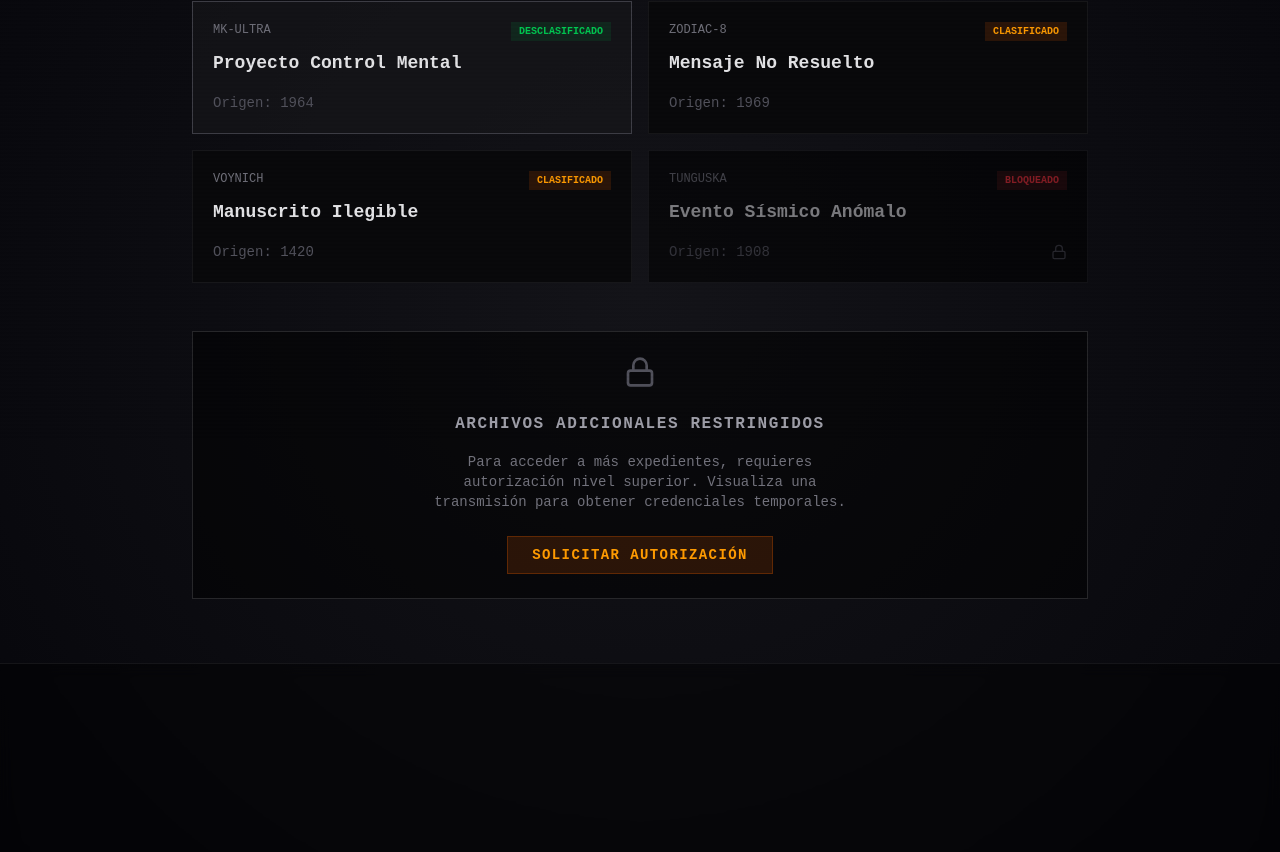
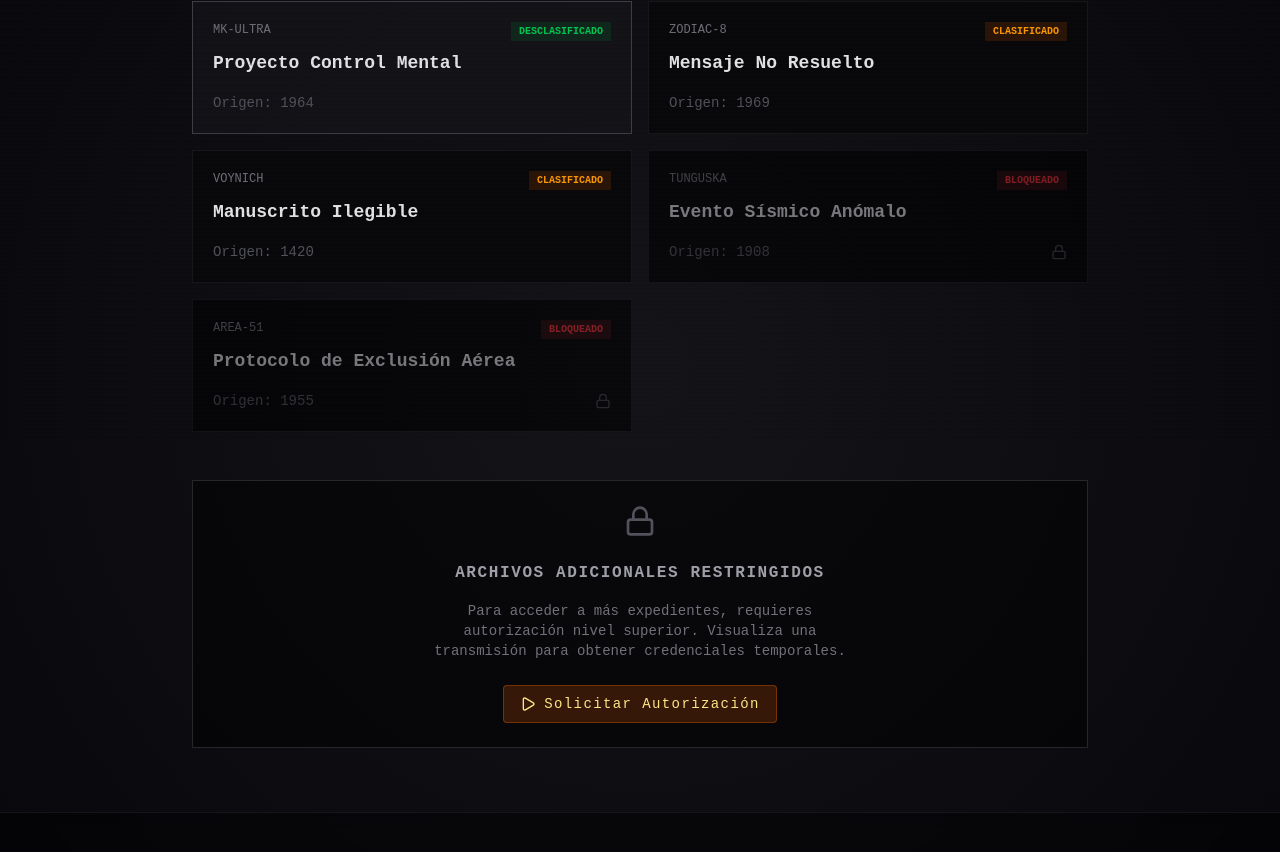
Before and after one commit to morispolanco/games, a React (Vite) app: page /archive in a window 1280 px wide. Shown: the part 362-1214 px from the top of the page. Built offline with nearby package versions, Linux system fonts and the light colour scheme.

Commit message:
Implement Rewarded Ad for Restricted Archives

```diff
--- a/src/pages/Archive.jsx
+++ b/src/pages/Archive.jsx
@@ -1,16 +1,19 @@
-import React from 'react';
+import React, { useState } from 'react';
 import { useNavigate } from 'react-router-dom';
-import { FileLock2, ArrowLeft, Lock } from 'lucide-react';
+import { FileLock2, ArrowLeft, Lock, CheckCircle } from 'lucide-react';
+import RewardedAd from '../components/ads/RewardedAd';
+
+const Archive = () => {
+  const navigate = useNavigate();
+  const [isAuthorized, setIsAuthorized] = useState(false);
 
   const cases = [
     { id: 'MK-ULTRA', status: 'desclasificado', title: 'Proyecto Control Mental', date: '1964' },
     { id: 'ZODIAC-8', status: 'clasificado', title: 'Mensaje No Resuelto', date: '1969' },
     { id: 'VOYNICH', status: 'clasificado', title: 'Manuscrito Ilegible', date: '1420' },
-  { id: 'TUNGUSKA', status: 'bloqueado', title: 'Evento Sísmico Anómalo', date: '1908' },
+    { id: 'TUNGUSKA', status: isAuthorized ? 'desclasificado' : 'bloqueado', title: 'Evento Sísmico Anómalo', date: '1908' },
+    { id: 'AREA-51', status: isAuthorized ? 'desclasificado' : 'bloqueado', title: 'Protocolo de Exclusión Aérea', date: '1955' },
   ];
-
-const Archive = () => {
-  const navigate = useNavigate();
 
   return (
     <div className="flex-1 flex flex-col w-full max-w-4xl mx-auto animate-in fade-in">
@@ -43,18 +46,29 @@ const Archive = () => {
             <div className="flex justify-between items-center mt-2">
               <span className="text-sm text-zinc-600">Origen: {c.date}</span>
               {c.status === 'bloqueado' && <Lock size={16} className="text-zinc-700" />}
+              {c.status === 'desclasificado' && isAuthorized && (c.id === 'TUNGUSKA' || c.id === 'AREA-51') && <CheckCircle size={16} className="text-green-500" />}
             </div>
           </div>
         ))}
       </div>
 
       <div className="mt-12 p-6 border border-zinc-800 bg-black/50 text-center flex flex-col items-center gap-4">
+        {isAuthorized ? (
+          <div className="flex flex-col items-center gap-2 animate-in zoom-in duration-500">
+            <CheckCircle size={48} className="text-green-500 mb-2" />
+            <h3 className="text-green-500 font-bold tracking-widest uppercase">Autorización Nivel 4 Concedida</h3>
+            <p className="text-zinc-400 text-sm">Has desbloqueado expedientes previamente restringidos. El acceso será válido durante esta sesión.</p>
+          </div>
+        ) : (
+          <>
             <Lock size={32} className="text-zinc-600 mb-2" />
             <h3 className="text-zinc-400 font-bold tracking-widest uppercase">Archivos Adicionales Restringidos</h3>
             <p className="text-zinc-500 text-sm max-w-md">Para acceder a más expedientes, requieres autorización nivel superior. Visualiza una transmisión para obtener credenciales temporales.</p>
-        <button className="bg-amber-900/30 hover:bg-amber-900/50 border border-amber-800/50 text-amber-500 px-6 py-2 text-sm uppercase tracking-widest font-bold mt-2 transition-colors">
-          Solicitar Autorización
-        </button>
+            <div className="mt-2">
+              <RewardedAd onReward={() => setIsAuthorized(true)} text="Solicitar Autorización" />
+            </div>
+          </>
+        )}
       </div>
     </div>
   );
```
Lines whose indentation alone changed are shown as unchanged.
